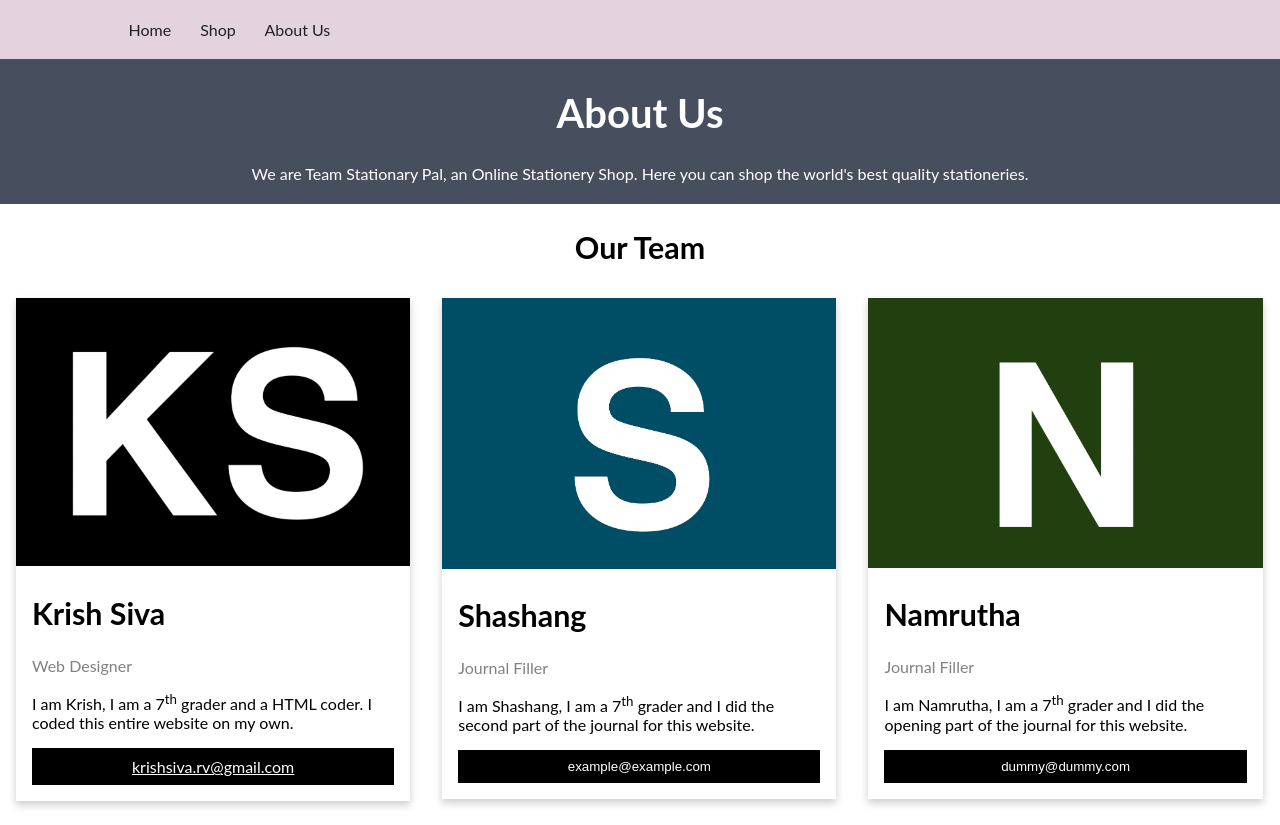
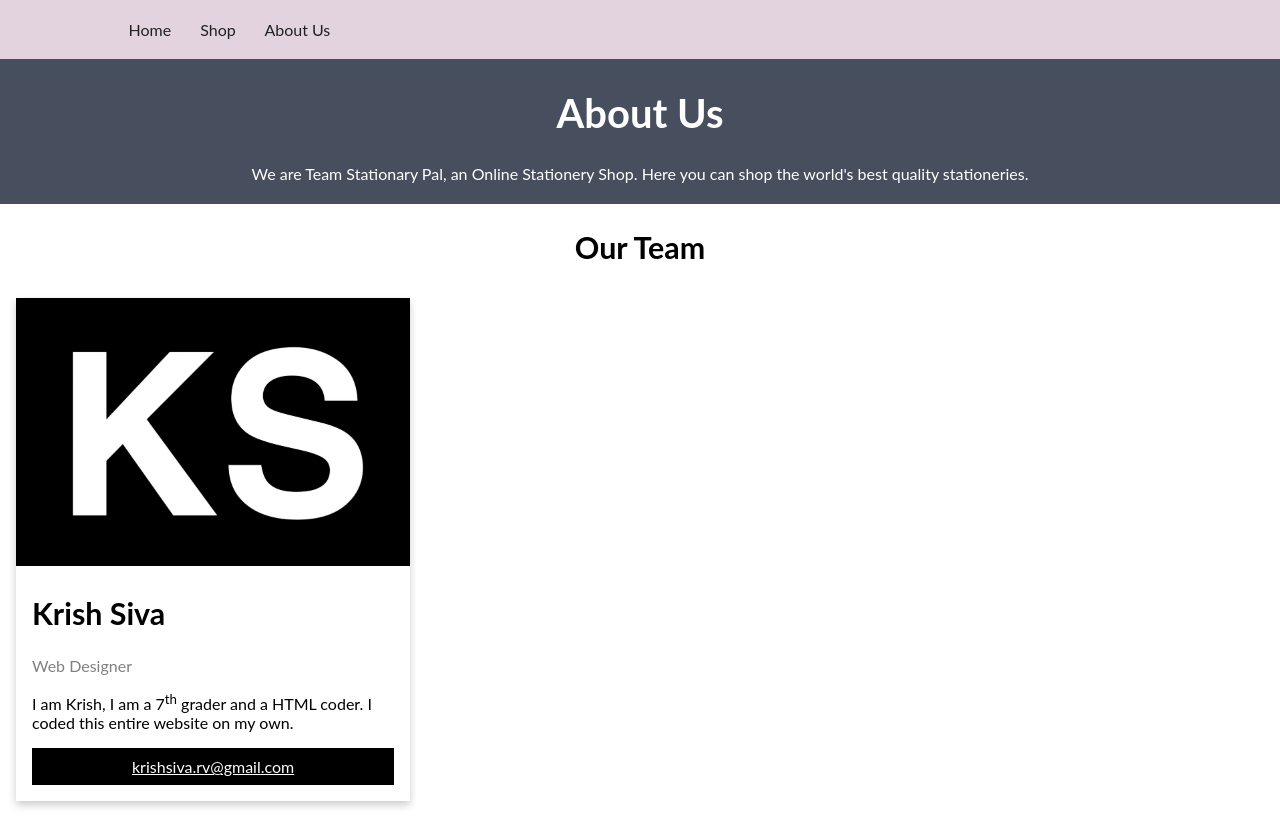
Before and after one commit to krishsiva2009/Stationary-Pal, a plain HTML site: page about-us.html in a window 1280 px wide. Drawn offline with Linux system fonts and the light colour scheme.

Commit message:
Update about-us.html

```diff
--- a/about-us.html
+++ b/about-us.html
@@ -142,35 +142,6 @@
                             </address> You need to change some settings in your device to use MAILTO-->
                     </div>
                 </div>
-            </div>
-
-        <div class="column">
-               <div class="card">
-                    <img src="SS.jpeg" width="100%">
-                        <div class="container">
-                            <h2>Shashang</h2>
-                            <p class="title">Journal Filler</p>
-                            <p>I am Shashang, I am a 7<sup>th</sup> grader and I did the second part of the journal for this website. </p>
-                            <p><button class="button">example@example.com</button></p>
-                            <!--<p><a href="mailto:krishsiva.rv@gmail.com" ><button class="button">Contact</button></p></a>          I used my mail for all the contacts because I didn't get others mail.-->
-                    </div>
-                </div>
-            </div>
-
-
-        <div class="column">
-            <div class="card">
-                    <img src="NM.jpeg" width="100%">
-                        <div class="container">
-                            <h2>Namrutha</h2>
-                            <p class="title">Journal Filler</p>
-                            <p>I am Namrutha, I am a 7<sup>th</sup> grader and I did the opening part of the journal for this website. </p>
-                            <p><button class="button">dummy@dummy.com</button></p>
-                            <!--<p><a href="mailto:krishsiva.rv@gmail.com" ><button class="button"> Contact</button></a> </p>I used my mail for all the contacts because I didn't get others mail.-->
-                        </div>
-                    </div>
-                </div>
-            </div>
-
+	</div>
     </body>
 </html>
```
